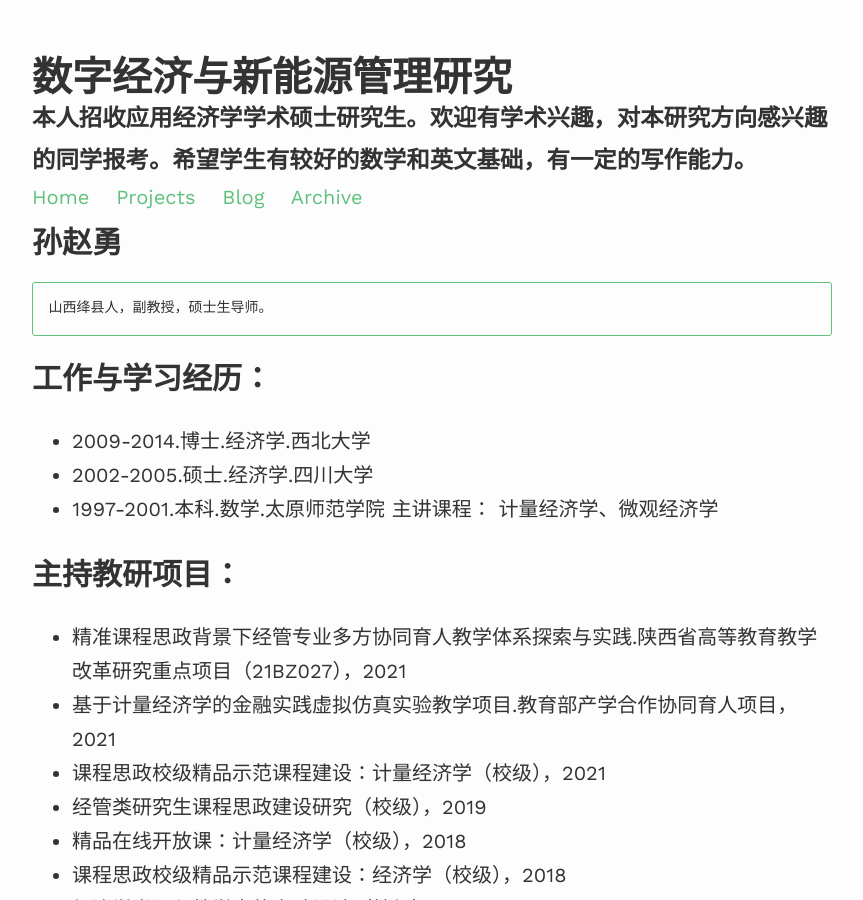
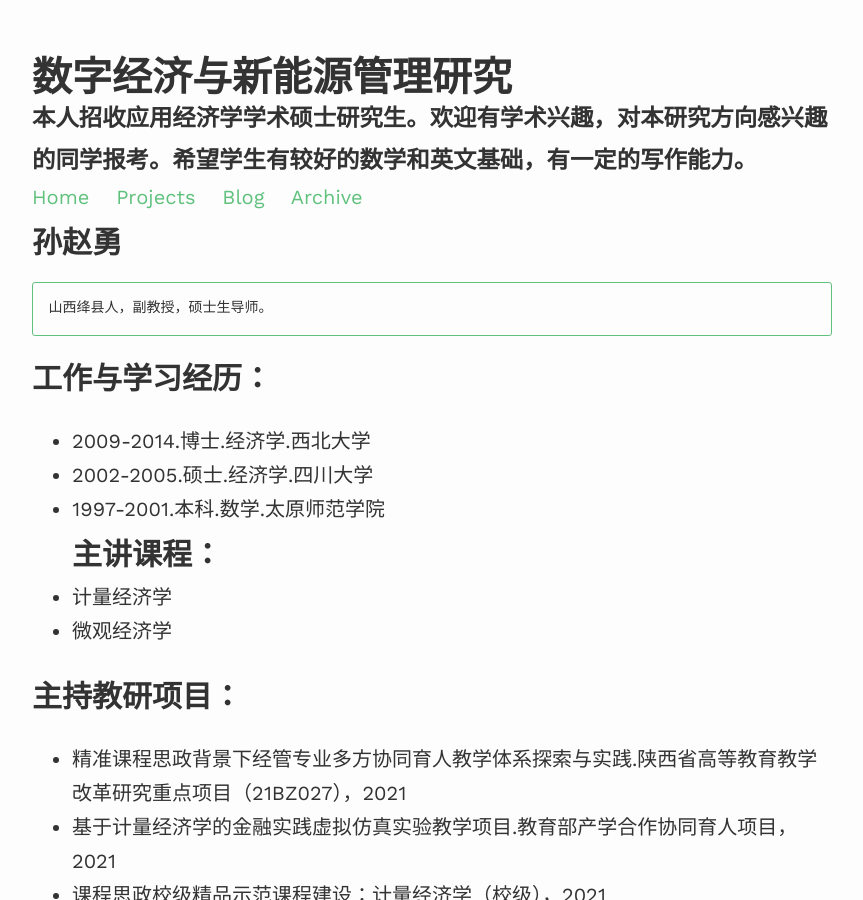
Before and after one commit to dakuamao/sun, a Jekyll site: the page built from index.md, in a window 1280 px wide and 900 px high. Shown: the whole window, without its empty margins (208-1071 px from the left). Built offline with Jekyll 4.4.1, drawn with Linux system fonts in a browser that asks for light colours; nearby versions of some CDN libraries; our own code applies the rules of GitHub Pages for plain Markdown files.

```diff
--- a/index.md
+++ b/index.md
@@ -6,8 +6,9 @@
 - 2009-2014.博士.经济学.西北大学
 - 2002-2005.硕士.经济学.四川大学
 - 1997-2001.本科.数学.太原师范学院
-主讲课程：
-计量经济学、微观经济学
+## 主讲课程：
+- 计量经济学
+- 微观经济学
 
 ## 主持教研项目：
 - 精准课程思政背景下经管专业多方协同育人教学体系探索与实践.陕西省高等教育教学改革研究重点项目（21BZ027），2021
```
